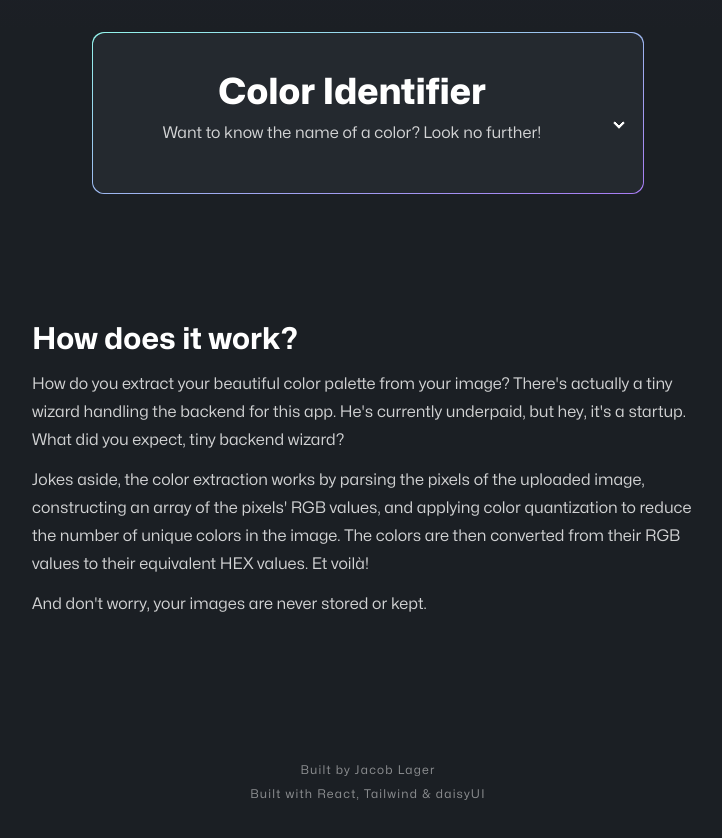
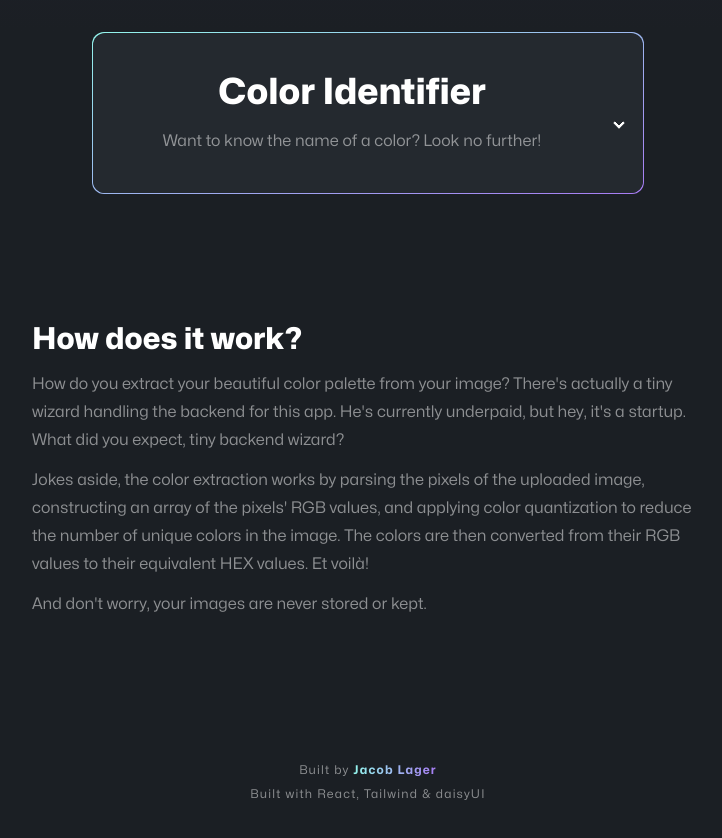
Before and after one commit to Lagge111/hueify, a React (Create React App) app: page / in a window 1280 px wide. Shown: the part 780-1618 px from the top of the page, without its empty margins (272-994 px from the left). Built offline with nearby package versions, Linux system fonts and the light colour scheme; no server answers.

Commit message:
Small text formatting fixes

```diff
--- a/src/components/ColorIdentifier.js
+++ b/src/components/ColorIdentifier.js
@@ -38,10 +38,10 @@ const ColorIdentifier = () => {
         <div className="collapse collapse-arrow bg-dark_gray rounded-xl pt-6">
           <input className="peer w-full" type="checkbox" />
           <div className="collapse-title bg-dark_gray text-primary-content peer-checked:bg-dark_gray peer-checked:text-secondary-content">
-            <h3 className="text-white sm:text-4xl xs:text-3xl text-3xl font-extrabold font-mona mb-2">
+            <h3 className="text-white sm:text-4xl xs:text-3xl text-3xl font-extrabold font-mona mb-4">
               Color Identifier
             </h3>
-            <p className="text-white/80 font-mona mb-8">
+            <p className="text-white/50 font-mona mb-6">
               Want to know the name of a color? Look no further!
             </p>
           </div>
@@ -52,12 +52,12 @@ const ColorIdentifier = () => {
               <HexColorInput color={color} onChange={handleColorChange} />
               <div className="text-white font-mona text-xl">
                 {colorName && (
-                  <div className="flex flex-col mt-6 justify-center items-center text-center gap-4">
+                  <div className="flex flex-col mt-6 mb-4 justify-center items-center text-center gap-4">
                     <div
                       style={{ backgroundColor: `${color}` }}
                       className="w-20 h-20 rounded-lg"
                     ></div>
-                    <p className="text-white/80">{colorName}</p>
+                    <p className="text-white/80 font-mona">{colorName}</p>
                   </div>
                 )}
               </div>
--- a/src/components/Dropzone.js
+++ b/src/components/Dropzone.js
@@ -27,12 +27,12 @@ const Dropzone = ({ setImageData }) => {
           <input {...getInputProps()} />
           {isDragActive ? (
             <>
-              <p className="text-3xl font-bold mb-4">Almost there!</p>
+              <p className="text-4xl font-extrabold mb-4">Almost there!</p>
               <p className="text-white/50">Drop the image here...</p>
             </>
           ) : (
             <>
-              <p className="text-3xl font-bold mb-4">Try it out!</p>
+              <p className="text-4xl font-extrabold mb-4">Try it out!</p>
               <p className="text-white/50 mx-4">
                 Drag and drop your image here, or click to select an image
               </p>
--- a/src/components/Footer.js
+++ b/src/components/Footer.js
@@ -1,7 +1,17 @@
 const Footer = () => {
   return (
     <div className="flex justify-center items-center mx-auto max-w-[900px] mt-auto pt-20 mb-10 flex-col font-mona text-xs text-white/50 gap-2 tracking-widest text-center">
-      <p>Built by Jacob Lager</p>
+      <p>
+        Built by{" "}
+        <a
+          href="https://github.com/Lagge111"
+          target="_blank"
+          rel="noreferrer"
+          className="bg-gradient-to-r from-[#93f5ec] to-[#a77bf3] text-transparent bg-clip-text font-bold"
+        >
+          Jacob Lager
+        </a>
+      </p>
       <p>Built with React, Tailwind & daisyUI</p>
     </div>
   );
--- a/src/components/Instructions.js
+++ b/src/components/Instructions.js
@@ -2,21 +2,21 @@ const Instructions = () => {
   return (
     <div className="font-mona text-white mt-32 mb-16 flex justify-center items-center">
       <div className="flex flex-col max-w-2xl">
-        <h3 className="text-3xl font-bold mb-3">How does it work?</h3>
-        <p className="text-white/80 leading-7">
+        <h3 className="text-3xl font-extrabold mb-3">How does it work?</h3>
+        <p className="text-white/50 leading-7">
           How do you extract your beautiful color palette from your image?
           There's actually a tiny wizard handling the backend for this app. He's
           currently underpaid, but hey, it's a startup. What did you expect,
           tiny backend wizard?
         </p>
-        <p className="text-white/80 leading-7 mt-3">
+        <p className="text-white/50 leading-7 mt-3">
           Jokes aside, the color extraction works by parsing the pixels of the
           uploaded image, constructing an array of the pixels' RGB values, and
           applying color quantization to reduce the number of unique colors in
           the image. The colors are then converted from their RGB values to
           their equivalent HEX values. Et voilà!
         </p>
-        <p className="text-white/80 leading-7 mt-3">
+        <p className="text-white/50 leading-7 mt-3">
           And don't worry, your images are never stored or kept.
         </p>
       </div>
--- a/src/index.css
+++ b/src/index.css
@@ -32,6 +32,7 @@
 
 .identifier-container .react-colorful {
     min-width: 100%;
+    padding-inline: 6px;
 }
 
 input {
```
